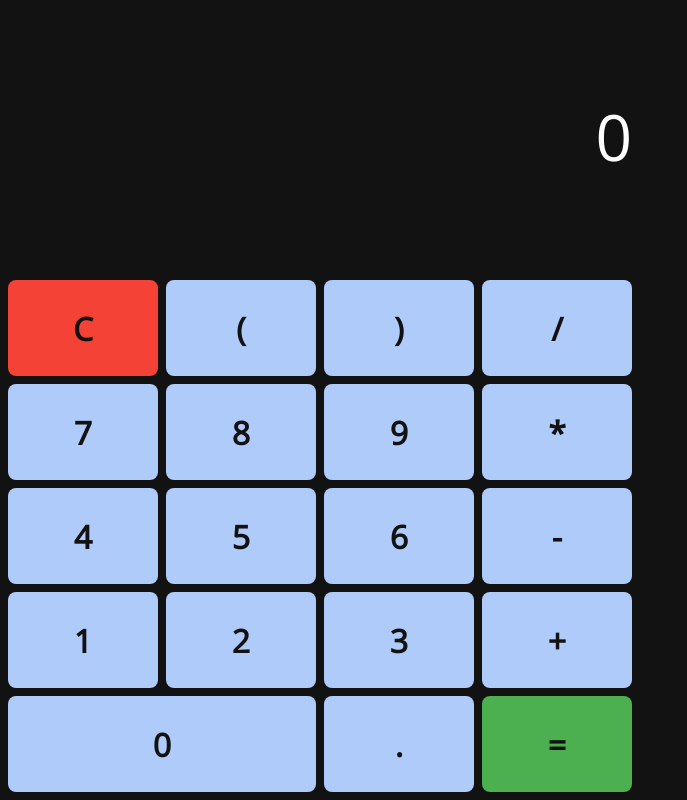
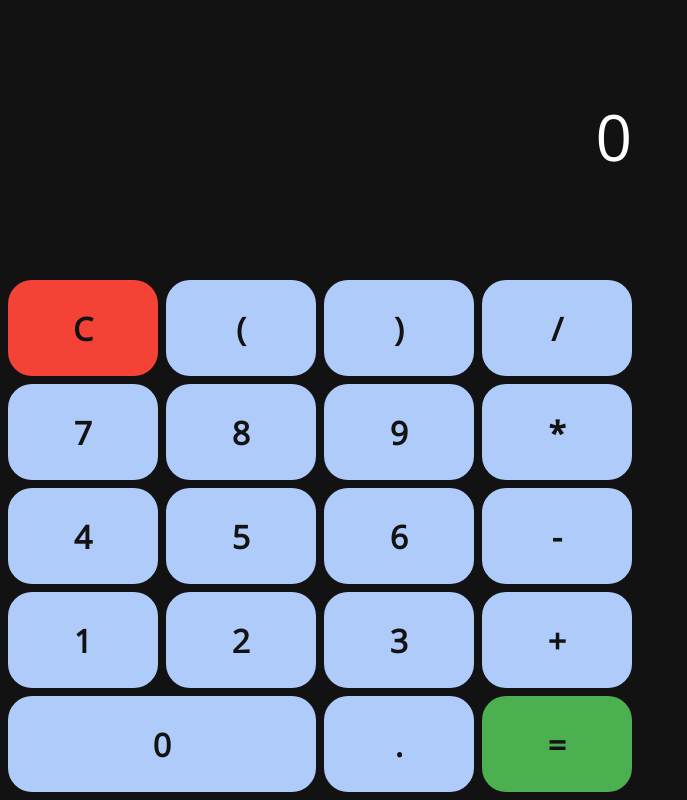
Before and after one commit to iris-web-lab/calc, a plain HTML site: page index.html in a window 1280 px wide. Shown: the whole page, without its empty margins (0-687 px from the left). Drawn offline with nearby package versions, Linux system fonts and the light colour scheme.

Commit message:
Update style.css

```diff
--- a/style.css
+++ b/style.css
@@ -51,7 +51,7 @@ body {
       justify-content: center;
       font-size: 2rem;
       font-weight: bold;
-      border-radius: 0.5rem;
+      border-radius: 1.5rem;
       color: #121212;
       background-color: #AFCBFA;
     }
```
